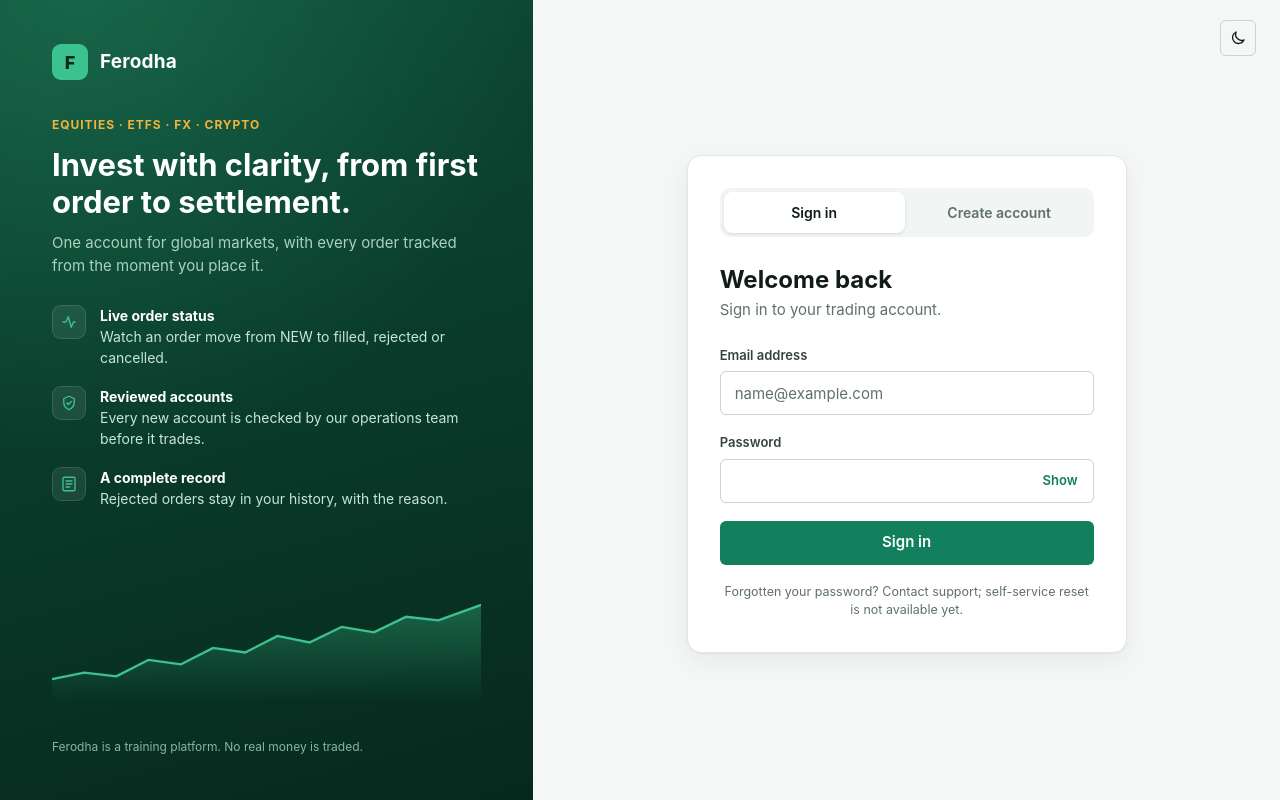
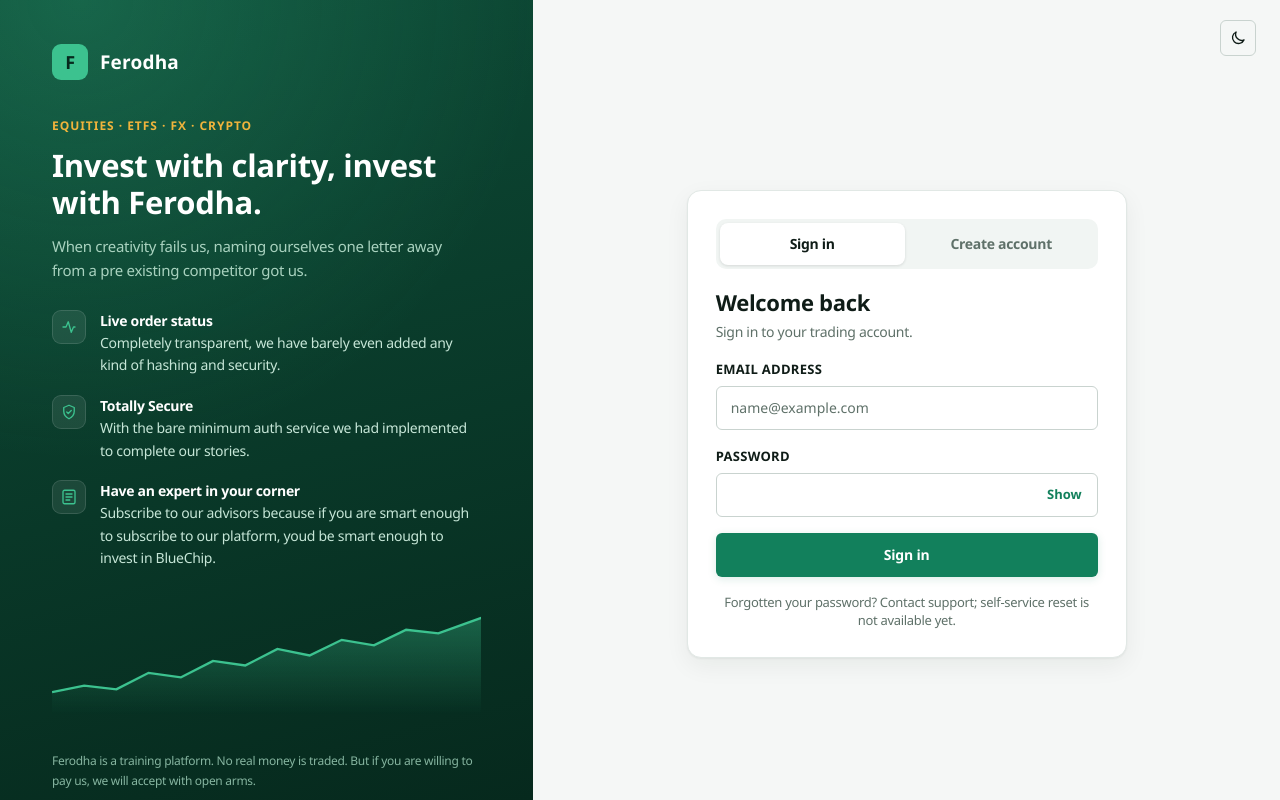
Before and after one commit to Verappansm/ferodha, an Angular app in the folder trading-ui/: page /login in a window 1280 px wide. Built offline with nearby package versions, Linux system fonts and the light colour scheme.

Commit message:
UI Changes Made To Improve Accessibility

```diff
--- a/trading-ui/src/app/app.html
+++ b/trading-ui/src/app/app.html
@@ -11,11 +11,9 @@
         <li><a routerLink="/dashboard" routerLinkActive="active">Dashboard</a></li>
         <li><a routerLink="/portfolio" routerLinkActive="active">Portfolio</a></li>
         <li><a routerLink="/instruments" routerLinkActive="active">Markets</a></li>
-        <li><a routerLink="/order" routerLinkActive="active">Trade</a></li>
         <li><a routerLink="/orders" routerLinkActive="active">Orders</a></li>
         <li><a routerLink="/watchlist" routerLinkActive="active">Watchlist</a></li>
         <li><a routerLink="/bank" routerLinkActive="active">Bank</a></li>
-        <li><a routerLink="/settings" routerLinkActive="active">Settings</a></li>
       </ul>
     </nav>
     <div class="nav-actions">
--- a/trading-ui/src/app/components/auth-layout/auth-layout.component.css
+++ b/trading-ui/src/app/components/auth-layout/auth-layout.component.css
@@ -1,7 +1,8 @@
 .auth-page {
   display: grid;
   grid-template-columns: minmax(380px, 5fr) 7fr;
-  min-height: 100vh;
+  height: 100vh;
+  overflow: hidden;
   background: var(--page);
 }
 
@@ -12,7 +13,8 @@
   flex-direction: column;
   gap: 36px;
   padding: 44px 52px;
-  overflow: hidden;
+  overflow-y: auto;
+  overflow-x: hidden;
   color: #c6e6d7;
   background:
     radial-gradient(circle at 15% 0%, rgb(60 194 143 / 22%), transparent 50%),
@@ -137,19 +139,22 @@
 .form-panel {
   display: flex;
   flex-direction: column;
-  padding: 20px 24px 48px;
+  height: 100%;
+  overflow-y: auto;
+  padding: 20px 24px;
 }
 
 .form-panel-top {
   display: flex;
   justify-content: flex-end;
+  margin-bottom: 12px;
 }
 
 .card {
   width: 100%;
   max-width: 440px;
   margin: auto;
-  padding: 32px;
+  padding: 28px;
   background: var(--surface);
   border: 1px solid var(--ink-200);
   border-radius: var(--radius-lg);
@@ -160,7 +165,7 @@
   display: grid;
   grid-template-columns: 1fr 1fr;
   gap: 4px;
-  margin-bottom: 28px;
+  margin-bottom: 20px;
   padding: 4px;
   background: var(--ink-100);
   border-radius: var(--radius);
@@ -189,11 +194,15 @@
 @media (width <= 900px) {
   .auth-page {
     grid-template-columns: 1fr;
+    height: 100vh;
   }
 
   .brand-panel {
-    gap: 16px;
-    padding: 22px 24px;
+    display: none;
+  }
+
+  .form-panel {
+    height: 100%;
   }
 
   .pitch,
--- a/trading-ui/src/app/components/auth-layout/auth-layout.component.html
+++ b/trading-ui/src/app/components/auth-layout/auth-layout.component.html
@@ -7,9 +7,9 @@
 
     <div class="pitch">
       <p class="eyebrow">Equities · ETFs · FX · Crypto</p>
-      <h2>Invest with clarity, from first order to settlement.</h2>
+      <h2>Invest with clarity, invest with Ferodha.</h2>
       <p class="lead">
-        One account for global markets, with every order tracked from the moment you place it.
+        When creativity fails us, naming ourselves one letter away from a pre existing competitor got us.
       </p>
 
       <ul class="features">
@@ -19,7 +19,7 @@
           </span>
           <span>
             <strong>Live order status</strong>
-            Watch an order move from NEW to filled, rejected or cancelled.
+            Completely transparent, we have barely even added any kind of hashing and security.
           </span>
         </li>
         <li>
@@ -30,8 +30,8 @@
             </svg>
           </span>
           <span>
-            <strong>Reviewed accounts</strong>
-            Every new account is checked by our operations team before it trades.
+            <strong>Totally Secure</strong>
+            With the bare minimum auth service we had implemented to complete our stories.
           </span>
         </li>
         <li>
@@ -42,8 +42,8 @@
             </svg>
           </span>
           <span>
-            <strong>A complete record</strong>
-            Rejected orders stay in your history, with the reason.
+            <strong>Have an expert in your corner</strong>
+            Subscribe to our advisors because if you are smart enough to subscribe to our platform, youd be smart enough to invest in BlueChip.
           </span>
         </li>
       </ul>
@@ -68,7 +68,7 @@
       </svg>
     </figure>
 
-    <p class="legal">Ferodha is a training platform. No real money is traded.</p>
+    <p class="legal">Ferodha is a training platform. No real money is traded. But if you are willing to pay us, we will accept with open arms.</p>
   </aside>
 
   <main class="form-panel">
--- a/trading-ui/src/app/components/bank/bank.component.html
+++ b/trading-ui/src/app/components/bank/bank.component.html
@@ -1 +1,18 @@
-<div class="bank-container"></div>
+<div class="bank-container">
+  <div class="coming-soon-banner">
+    <svg
+      xmlns="http://www.w3.org/2000/svg"
+      viewBox="0 0 24 24"
+      fill="none"
+      stroke="currentColor"
+      stroke-width="2"
+      stroke-linecap="round"
+      stroke-linejoin="round"
+      class="banner-icon"
+    >
+      <path d="M12 9v2m0 4v2m7.5-12H4.5c-1.1 0-2 .9-2 2v12c0 1.1.9 2 2 2h15c1.1 0 2-.9 2-2V5c0-1.1-.9-2-2-2z"></path>
+    </svg>
+    <h1>To Be Released</h1>
+    <p>This feature is coming soon. Stay tuned for updates!</p>
+  </div>
+</div>
--- a/trading-ui/src/app/features/profile/profile.component.css
+++ b/trading-ui/src/app/features/profile/profile.component.css
@@ -1,14 +1,23 @@
 .profile {
-  max-width: 560px;
+  display: flex;
+  flex-direction: column;
+  align-items: center;
+  justify-content: center;
+  min-height: 100vh;
   padding: 28px 24px;
 }
 
 .profile h2 {
-  margin: 0 0 16px;
+  margin: 0 0 32px;
+  font-size: 28px;
+  font-weight: 600;
+  text-align: center;
 }
 
 .details {
-  margin: 0 0 24px;
+  width: 100%;
+  max-width: 560px;
+  margin: 0 0 32px;
   padding: 16px 18px;
   background: var(--surface);
   border: 1px solid var(--ink-200);
@@ -45,3 +54,143 @@
   color: var(--positive);
   font-weight: 600;
 }
+
+/* Profile display (immutable view) */
+.profile-display {
+  width: 100%;
+  max-width: 560px;
+}
+
+.profile-card {
+  background: var(--surface);
+  border: 1px solid var(--ink-200);
+  border-radius: var(--radius-lg);
+  padding: 32px;
+  box-shadow: var(--shadow-card);
+}
+
+.profile-card h3 {
+  margin: 0 0 24px;
+  font-size: 18px;
+  font-weight: 600;
+  color: var(--ink-900);
+}
+
+.info-item {
+  margin-bottom: 20px;
+}
+
+.info-item label {
+  display: block;
+  margin-bottom: 8px;
+  font-size: 13px;
+  font-weight: 500;
+  color: var(--ink-500);
+  text-transform: uppercase;
+  letter-spacing: 0.5px;
+}
+
+.info-value {
+  margin: 0;
+  font-size: 16px;
+  font-weight: 500;
+  color: var(--ink-900);
+  padding: 10px 0;
+  border-bottom: 1px solid var(--ink-100);
+}
+
+.profile-card .btn {
+  width: 100%;
+  margin-top: 16px;
+}
+
+/* Form styles for edit mode */
+.form {
+  width: 100%;
+  max-width: 560px;
+  background: var(--surface);
+  border: 1px solid var(--ink-200);
+  border-radius: var(--radius-lg);
+  padding: 32px;
+  box-shadow: var(--shadow-card);
+}
+
+.form-title {
+  margin: 0 0 24px;
+  font-size: 18px;
+  font-weight: 600;
+  color: var(--ink-900);
+}
+
+.field {
+  margin-bottom: 20px;
+}
+
+.field-label {
+  display: block;
+  margin-bottom: 8px;
+  font-size: 13px;
+  font-weight: 500;
+  color: var(--ink-900);
+  text-transform: uppercase;
+  letter-spacing: 0.5px;
+}
+
+.input {
+  width: 100%;
+  padding: 10px 12px;
+  font-size: 14px;
+  color: var(--ink-900);
+  background: var(--surface);
+  border: 1px solid var(--ink-200);
+  border-radius: var(--radius-sm);
+  font-family: var(--font-sans);
+  transition: all 0.2s ease;
+}
+
+.input:hover {
+  border-color: var(--ink-300);
+}
+
+.input:focus {
+  outline: none;
+  border-color: var(--brand-600);
+  box-shadow: var(--focus-ring);
+}
+
+.input[aria-invalid='true'] {
+  border-color: var(--negative);
+  background-color: var(--negative-bg);
+}
+
+.field-hint {
+  margin: 6px 0 0;
+  font-size: 12px;
+  color: var(--ink-500);
+}
+
+.field-error {
+  margin: 6px 0 0;
+  font-size: 12px;
+  color: var(--negative);
+}
+
+.form-error {
+  margin: 0 0 16px;
+  padding: 12px;
+  background: var(--negative-bg);
+  border: 1px solid var(--negative-border);
+  border-radius: var(--radius-sm);
+  color: var(--negative);
+  font-size: 14px;
+}
+
+.form-actions {
+  display: flex;
+  gap: 12px;
+  margin-top: 24px;
+}
+
+.form-actions .btn {
+  flex: 1;
+}
--- a/trading-ui/src/app/features/profile/profile.component.ts
+++ b/trading-ui/src/app/features/profile/profile.component.ts
@@ -30,6 +30,7 @@
   readonly saveError = signal<string | null>(null);
   readonly saving = signal(false);
   readonly saved = signal(false);
+  readonly isEditMode = signal(false);
 
   readonly form = inject(NonNullableFormBuilder).group({
     name: ['', [Validators.required, Validators.maxLength(100), notBlank]],
@@ -57,12 +58,17 @@
         this.saving.set(false);
         this.show(profile);
         this.saved.set(true);
+        this.isEditMode.set(false);
       },
       error: (error: unknown) => {
         this.saving.set(false);
         this.saveError.set(errorMessage(error));
       },
     });
+  }
+
+  toggleEditMode(): void {
+    this.isEditMode.update(v => !v);
   }
 
   nameError(): string | null {
--- a/trading-ui/src/styles.css
+++ b/trading-ui/src/styles.css
@@ -49,9 +49,9 @@
   --focus-ring: 0 0 0 3px rgb(23 160 114 / 30%);
 
   --font-sans:
-    'Inter', 'Segoe UI', -apple-system, BlinkMacSystemFont, Roboto, 'Helvetica Neue', Arial,
+    'Segoe UI', 'Roboto', -apple-system, BlinkMacSystemFont, 'Helvetica Neue', Arial,
     sans-serif;
-  --font-mono: 'JetBrains Mono', 'SFMono-Regular', Consolas, 'Liberation Mono', monospace;
+  --font-mono: 'Menlo', 'Monaco', 'Courier New', monospace;
 
   color-scheme: light;
 }
@@ -159,10 +159,12 @@
   transition: background-color 0.2s ease;
   font-family: var(--font-sans);
   font-size: 15px;
-  line-height: 1.5;
+  line-height: 1.6;
+  letter-spacing: -0.3px;
   color: var(--ink-900);
   background: var(--page);
   -webkit-font-smoothing: antialiased;
+  -moz-osx-font-smoothing: grayscale;
 }
 
 a {
@@ -185,7 +187,9 @@
 .field-label {
   font-size: 13px;
   font-weight: 600;
-  color: var(--ink-700);
+  letter-spacing: 0.3px;
+  color: var(--ink-900);
+  text-transform: uppercase;
 }
 
 .input {
@@ -193,13 +197,16 @@
   height: 44px;
   padding: 0 14px;
   font: inherit;
+  font-size: 14px;
+  line-height: 1.5;
   color: var(--ink-900);
   background: var(--surface);
   border: 1px solid var(--ink-300);
   border-radius: var(--radius-sm);
   transition:
     border-color 0.15s ease,
-    box-shadow 0.15s ease;
+    box-shadow 0.15s ease,
+    background-color 0.15s ease;
 }
 
 .input::placeholder {
@@ -253,12 +260,15 @@
   padding: 0 18px;
   font: inherit;
   font-weight: 600;
+  font-size: 14px;
+  letter-spacing: -0.2px;
   border: 1px solid transparent;
   border-radius: var(--radius-sm);
   cursor: pointer;
   transition:
     background-color 0.15s ease,
-    border-color 0.15s ease;
+    border-color 0.15s ease,
+    box-shadow 0.15s ease;
 }
 
 .btn:disabled {
@@ -269,10 +279,12 @@
 .btn-primary {
   color: #fff;
   background: var(--brand-600);
+  box-shadow: 0 2px 8px rgb(18 128 92 / 15%);
 }
 
 .btn-primary:hover:not(:disabled) {
   background: var(--brand-700);
+  box-shadow: 0 4px 12px rgb(18 128 92 / 20%);
 }
 
 .btn-secondary {
@@ -283,6 +295,7 @@
 
 .btn-secondary:hover:not(:disabled) {
   border-color: var(--ink-500);
+  background: var(--ink-100);
 }
 
 .btn-block {
@@ -302,20 +315,26 @@
 
 /* ---- Sign-in and create-account forms (inside app-auth-layout) ----------- */
 
+.form-header {
+  margin-bottom: 16px;
+}
+
 .form-header h1 {
   margin: 0 0 4px;
-  font-size: 24px;
+  font-size: 22px;
   line-height: 1.25;
+  font-weight: 600;
 }
 
 .form-header p {
-  margin: 0 0 24px;
+  margin: 0;
+  font-size: 14px;
   color: var(--ink-500);
 }
 
 .form {
   display: grid;
-  gap: 18px;
+  gap: 16px;
 }
 
 .password-wrap {
@@ -347,7 +366,12 @@
 }
 
 .footnote {
+  margin: 0;
+  padding: 0;
+  font-size: 13px;
+  line-height: 1.4;
   text-align: center;
+  color: var(--ink-500);
 }
 
 .strength {
```
Also changed, not shown: trading-ui/src/app/app.css (+35 -10 lines), trading-ui/src/app/components/bank/bank.component.css (+42 -0 lines), trading-ui/src/app/components/watchlist/watchlist.component.css (+42 -0 lines), trading-ui/src/app/components/watchlist/watchlist.component.html (+18 -1 lines), trading-ui/src/app/features/profile/profile.component.html (+35 -0 lines).
